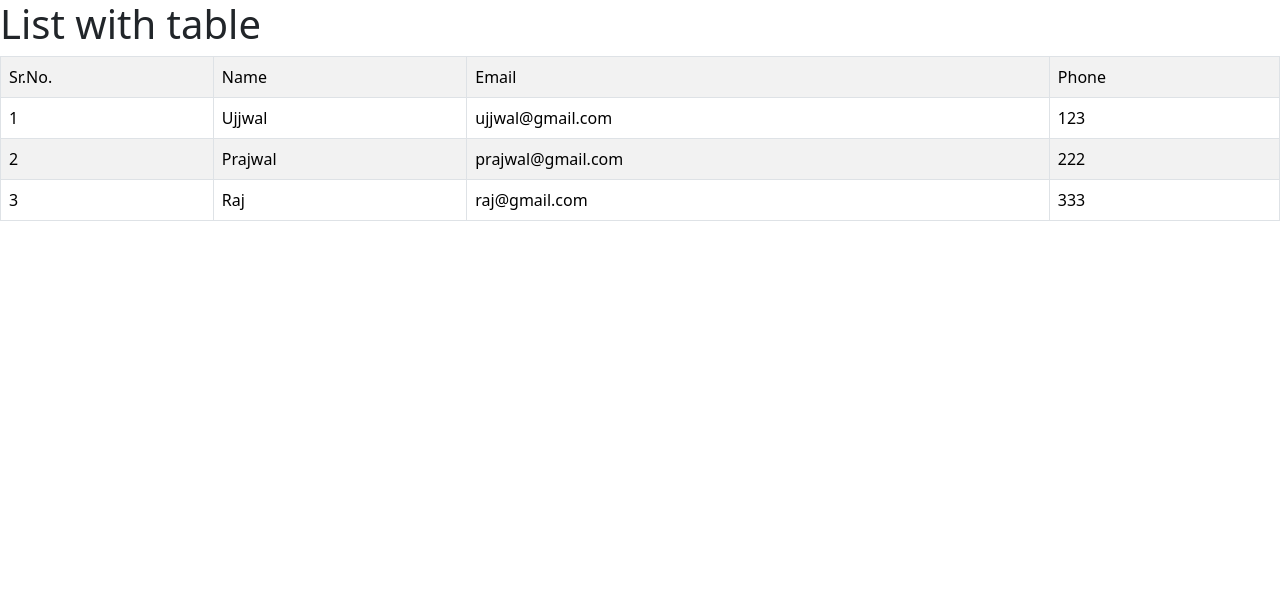
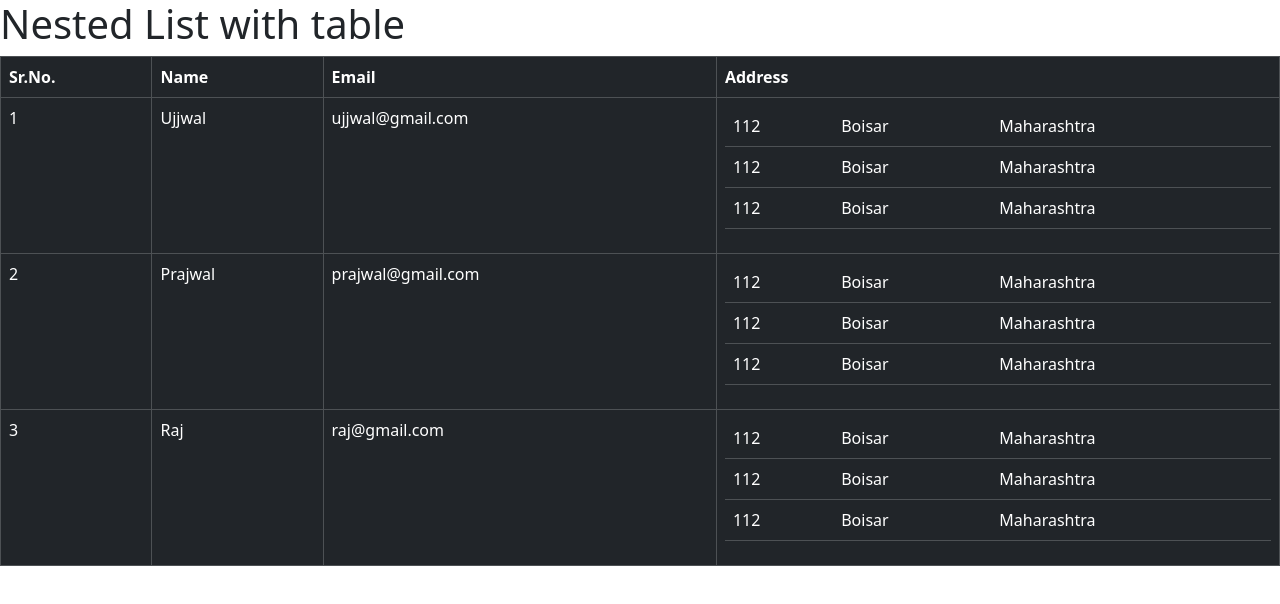
Before and after one commit to ujjwal-11103/React.js, a React (Create React App) app: page / in a window 1280 px wide. Shown: the top 604 px of the page. Built offline with nearby package versions, Linux system fonts and the light colour scheme.

Commit message:
Nested List (table inside table)

```diff
--- a/src/App.js
+++ b/src/App.js
@@ -1,9 +1,9 @@
 import React from 'react'
-import ListWithTable from './Components/ListWithTable'
+import NestedList from './Components/NestedList'
 export default function App() {
   return (
     <div>
-      <ListWithTable />
+      <NestedList />
     </div>
   )
 }
--- /dev/null
+++ b/src/Components/NestedList.js
@@ -0,0 +1,82 @@
+import React from 'react'
+import Table from 'react-bootstrap/Table';
+
+export default function NestedList() {
+    const object = [
+        {
+            name: 'Ujjwal', email: 'ujjwal@gmail.com', Address: [
+                { HouseNo: "112", city: 'Boisar', State: 'Maharashtra' },
+                { HouseNo: "112", city: 'Boisar', State: 'Maharashtra' },
+                { HouseNo: "112", city: 'Boisar', State: 'Maharashtra' },
+            ]
+        },
+        {
+            name: 'Prajwal', email: 'prajwal@gmail.com', Address: [
+                { HouseNo: "112", city: 'Boisar', State: 'Maharashtra' },
+                { HouseNo: "112", city: 'Boisar', State: 'Maharashtra' },
+                { HouseNo: "112", city: 'Boisar', State: 'Maharashtra' },
+            ]
+        },
+        {
+            name: 'Raj', email: 'raj@gmail.com', Address: [
+                { HouseNo: "112", city: 'Boisar', State: 'Maharashtra' },
+                { HouseNo: "112", city: 'Boisar', State: 'Maharashtra' },
+                { HouseNo: "112", city: 'Boisar', State: 'Maharashtra' },
+            ]
+        }
+    ]
+
+    return (
+        <div>
+            <h1>Nested List with table</h1>
+            <Table bordered hover variant='dark'>
+                <tbody>
+                    {
+                        <tr>
+                            <th>Sr.No.</th>
+                            <th>Name</th>
+                            <th>Email</th>
+                            <th>Address</th>
+                        </tr>
+                    }
+
+
+                    {/* When you render a list of elements using map or any other iteration method, React needs a way to uniquely identify each element. The key attribute provides a unique identifier for each element in the list. React uses these keys to efficiently update the virtual DOM and determine which items have changed when the underlying data changes.*/}
+
+                    {
+                        object.map((item, i) =>
+                            <tr key={i}>
+
+                                <td>{i + 1}</td>
+                                <td>{item.name}</td>
+                                <td>{item.email}</td>
+
+                                <td>
+                                    <Table variant='dark'>
+                                        <tbody>
+
+                                            {
+
+                                                item.Address.map((item2) =>
+                                                    <tr>
+                                                        <td>{item2.HouseNo}</td>
+                                                        <td>{item2.city}</td>
+                                                        <td>{item2.State}</td>
+
+                                                    </tr>
+                                                )
+                                            }
+
+                                        </tbody>
+                                    </Table>
+                                </td>
+
+                            </tr>
+                        )
+                    }
+                </tbody>
+            </Table>
+
+        </div>
+    )
+}
```
